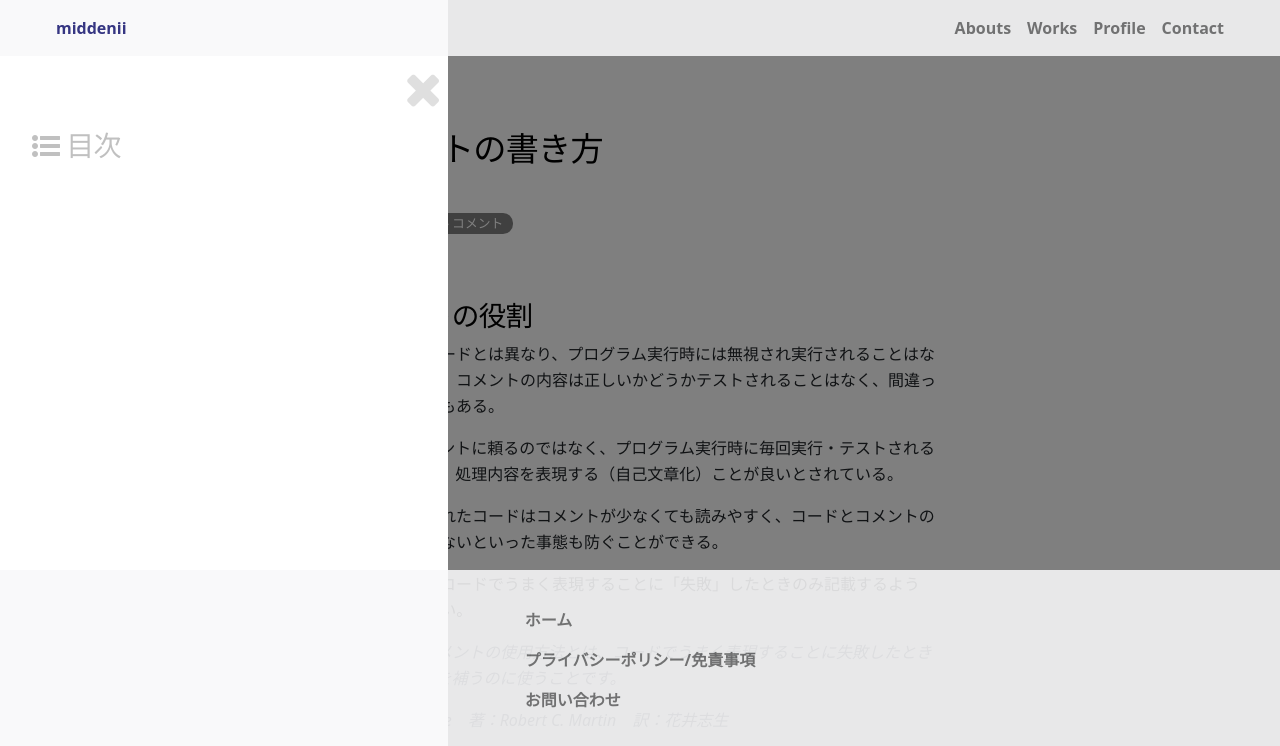
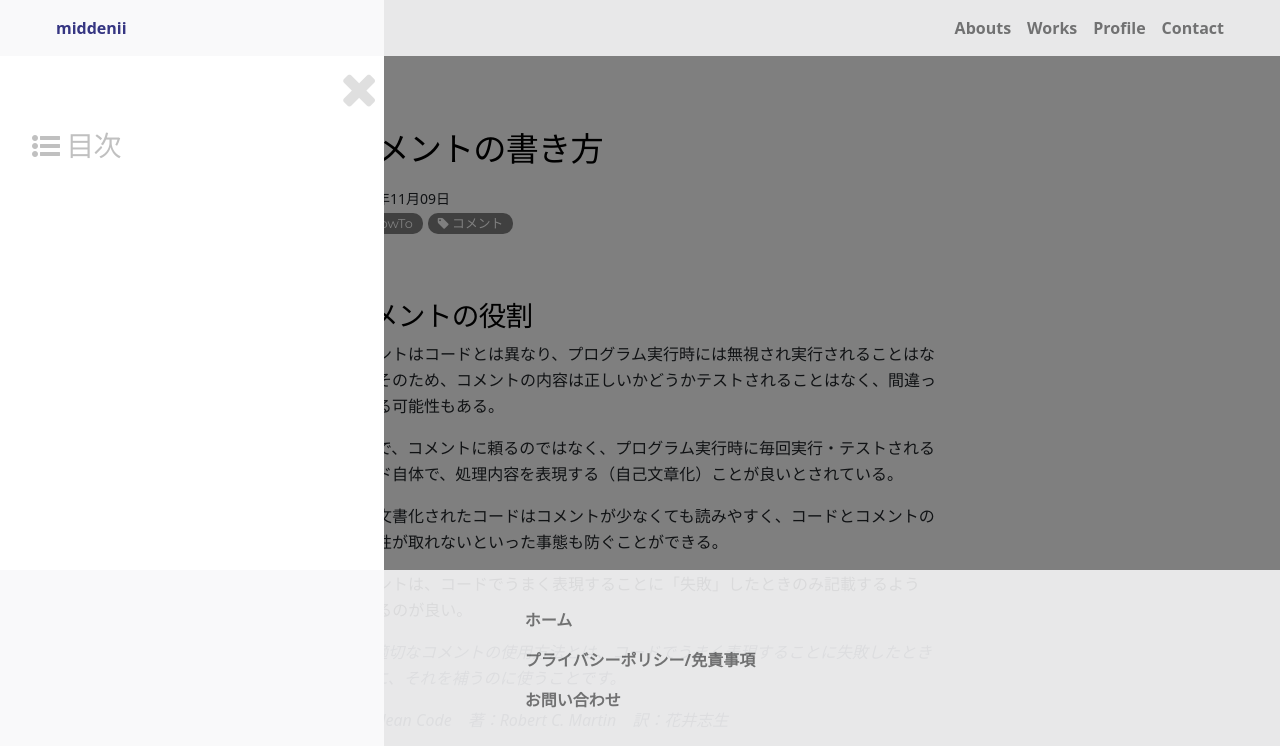
Before and after one commit to kyuki-rp/myblog, a Gatsby site: page /articles/how-to/comment/ in a window 1280 px wide. Both pictures are taken after a click on the button 42 px from the left and 87 px from the top of the page. Shown: the top 746 px of the page. Built offline with nearby package versions, Linux system fonts and the light colour scheme; Gatsby itself is replaced by a stand-in of ours; some packages are replaced by stand-ins of ours.

Commit message:
toc挙動確認

```diff
--- a/src/components/sidetoc.tsx
+++ b/src/components/sidetoc.tsx
@@ -76,7 +76,7 @@ const SideToc = ({toc}) => {
           { sidebarOpen &&
             <>
             <div id="background" style={{position:"fixed", top:"0", left:"0", width:"100%", height:"100%", backgroundColor:"rgba(0,0,0,0.5)"}} ref={insideRef}>
-            <div id="sidetoc" style={{position:"fixed", top:"0", left:"0", width:"28rem", maxWidth:"100%", height:"100%", backgroundColor:"white"}}>
+            <div id="sidetoc" style={{position:"fixed", top:"0", left:"0", width:"24rem", maxWidth:"100%", height:"100%", backgroundColor:"white"}}>
               <div style={{marginTop:"4rem", textAlign:"right"}}>
                 <button onClick={() => onClick(false)} style={{border:"none", background:"transparent", color:"silver", opacity: "0.5"}}>
                   <i className="fa fa-close fa-3x"></i>
```
